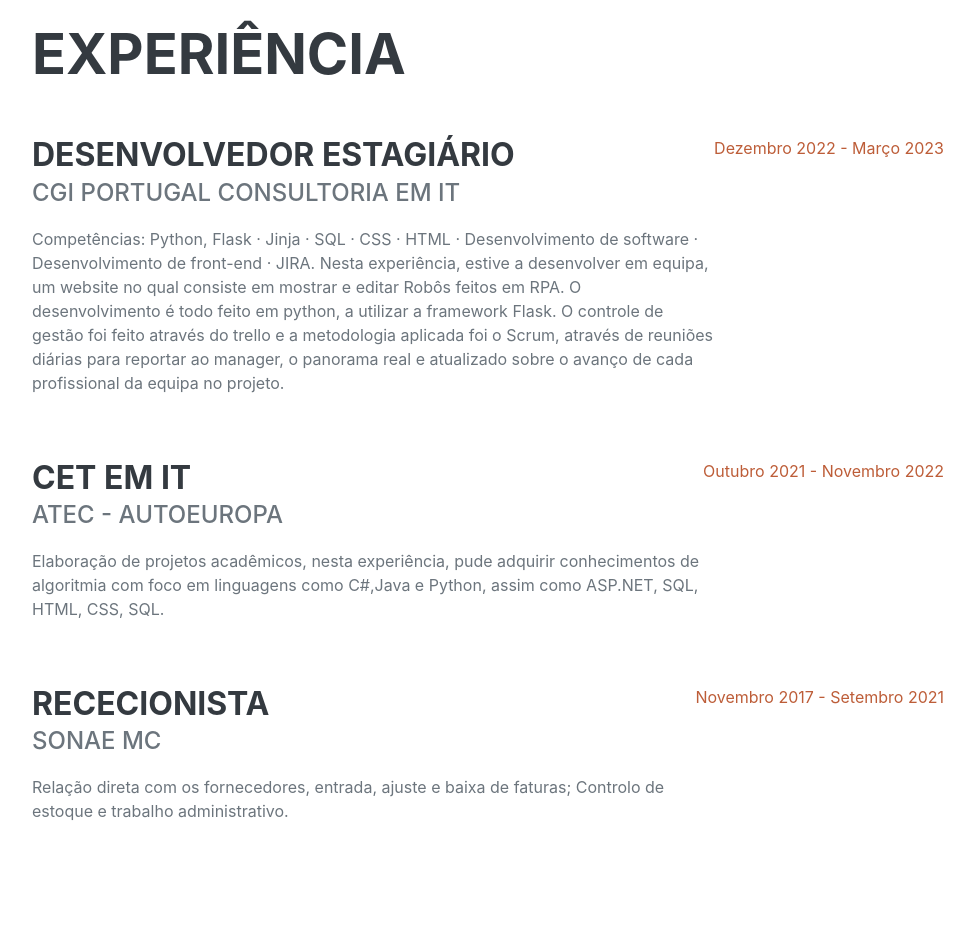
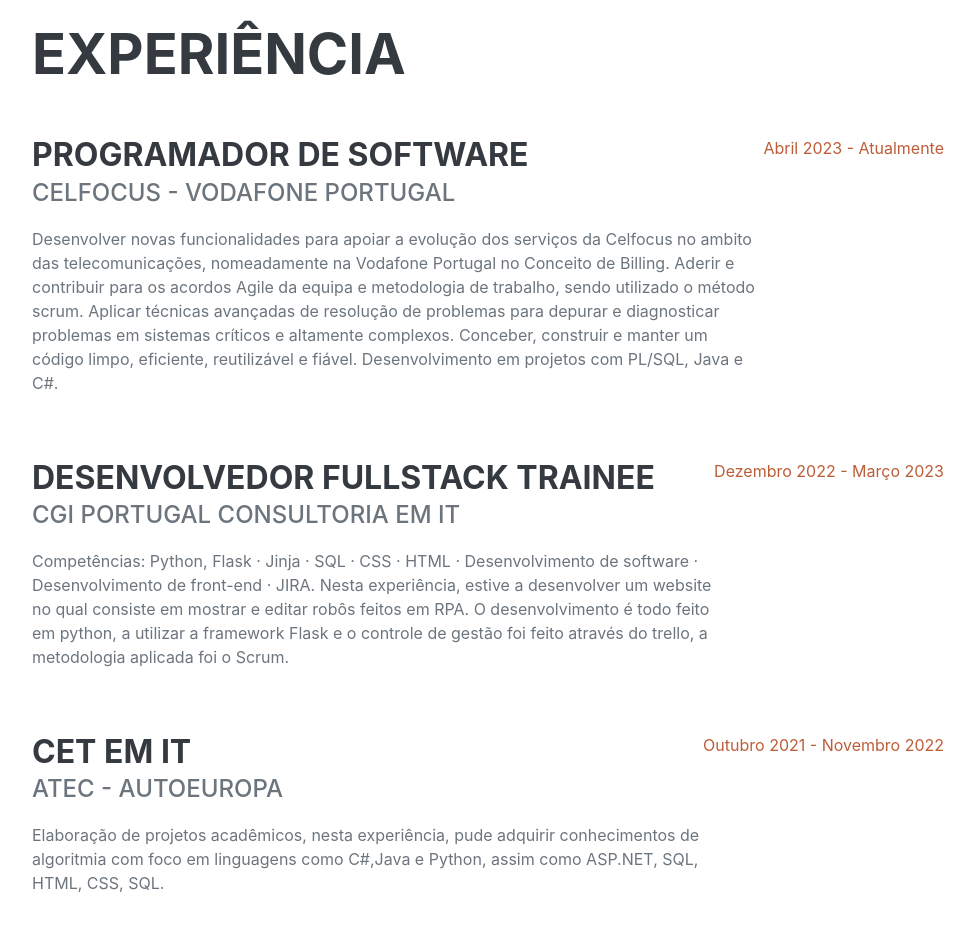
Before and after one commit to MarceloVechy/curriculo, a plain HTML site: page index.html in a window 1280 px wide. Shown: the part 860-1790 px from the top of the page, without its empty margins (288-1262 px from the left). Drawn offline with nearby package versions, Linux system fonts and the light colour scheme; a web font is replaced by a local one.

Commit message:
update empresa

```diff
--- a/index.html
+++ b/index.html
@@ -58,25 +58,35 @@
         </section>
         <hr class="m-0" />
 
-
-
-
         <!-- Experience-->
         <section class="resume-section" id="experience">
             <div class="resume-section-content">
                 <h2 class="mb-5">Experiência</h2>
+
                 <div class="d-flex flex-column flex-md-row justify-content-between mb-5">
                     <div class="flex-grow-1">
-                        <h3 class="mb-0"> Desenvolvedor Estagiário </h3>
+                        <h3 class="mb-0"> Programador de software </h3>
+                        <div class="subheading mb-3">Celfocus - Vodafone Portugal</div>
+                        <p>
+                            Desenvolver novas funcionalidades para apoiar a evolução dos serviços da Celfocus no ambito das telecomunicações, nomeadamente na Vodafone Portugal no Conceito de Billing.
+                            Aderir e contribuir para os acordos Agile da equipa e metodologia de trabalho, sendo utilizado o método scrum.
+                            Aplicar técnicas avançadas de resolução de problemas para depurar e diagnosticar problemas em sistemas críticos e altamente complexos.
+                            Conceber, construir e manter um código limpo, eficiente, reutilizável e fiável.
+                            Desenvolvimento em projetos com PL/SQL, Java e C#.
+                        </p>
+                    </div>
+                    <div class="flex-shrink-0"><span class="text-primary">Abril 2023 - Atualmente</span></div>
+                </div>
+
+                <div class="d-flex flex-column flex-md-row justify-content-between mb-5">
+                    <div class="flex-grow-1">
+                        <h3 class="mb-0"> Desenvolvedor FullStack trainee </h3>
                         <div class="subheading mb-3">CGI Portugal Consultoria em IT</div>
                         <p>
                             Competências: Python, Flask · Jinja · SQL · CSS · HTML · Desenvolvimento de software · Desenvolvimento
                             de front-end · JIRA.
-                            Nesta experiência, estive a desenvolver em equipa, um website no qual consiste em mostrar e editar
-                            Robôs feitos em RPA. O desenvolvimento é todo feito em python, a utilizar a framework Flask. O controle
-                            de gestão foi feito através do trello e a metodologia aplicada foi o Scrum, através de reuniões diárias para
-                            reportar ao manager, o panorama real e atualizado sobre o avanço de cada profissional da equipa no
-                            projeto.
+                            Nesta experiência, estive a desenvolver um website no qual consiste em mostrar e editar robôs feitos em RPA.
+                            O desenvolvimento é todo feito em python, a utilizar a framework Flask e o controle de gestão foi feito através do trello, a metodologia aplicada foi o Scrum.
                         </p>
                     </div>
                     <div class="flex-shrink-0"><span class="text-primary">Dezembro 2022 - Março 2023</span></div>
@@ -92,25 +102,7 @@
                     </div>
                     <div class="flex-shrink-0"><span class="text-primary">Outubro 2021 - Novembro 2022</span></div>
                 </div>
-                <div class="d-flex flex-column flex-md-row justify-content-between mb-5">
-                    <div class="flex-grow-1">
-                        <h3 class="mb-0"> RECECIONISTA </h3>
-                        <div class="subheading mb-3">SONAE MC</div>
-                        <p>
-                            Relação direta com os fornecedores, entrada, ajuste e baixa de faturas; Controlo de estoque e trabalho
-                            administrativo.
-                        </p>
-                    </div>
-                    <div class="flex-shrink-0"><span class="text-primary">Novembro 2017 - Setembro 2021</span></div>
-                </div>
-                <!--<div class="d-flex flex-column flex-md-row justify-content-between mb-5">
-                <div class="flex-grow-1">
-                    <h3 class="mb-0">Auxiliar de escritório e Rececionista</h3>
-                    <div class="subheading mb-3">Sonae MC Portugal</div>
-                    <p>Controlo de planilhas e email, receção de mercadorias e fechamento de ordens de compra.</p>
-                </div>
-                <div class="flex-shrink-0"><span class="text-primary">Novembro 2017 - Setembro 2021</span></div>
-            </div>-->
+
             </div>
         </section>
         <hr class="m-0" />
```
